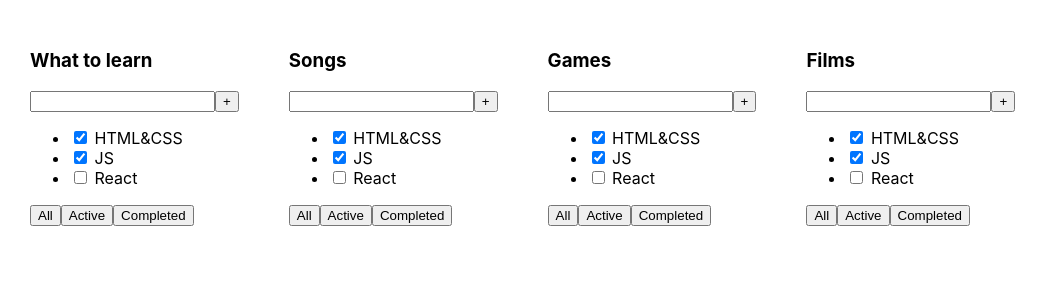
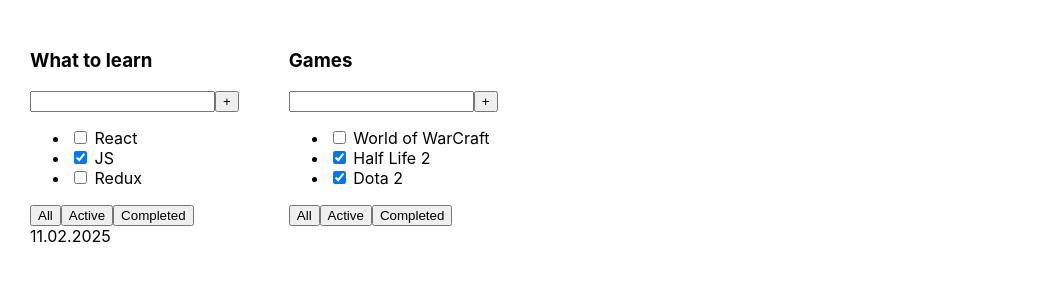
Before and after one commit to Trivium-bv/todolist_, a React (Vite) app: page / in a window 1280 px wide. Shown: the top 300 px of the page, without its empty margins (0-1048 px from the left). Built offline with nearby package versions, Linux system fonts and the light colour scheme.

Commit message:
tasks props

```diff
--- a/src/App.tsx
+++ b/src/App.tsx
@@ -1,14 +1,30 @@
 import './App.css'
 import { TodolistItem } from './TodolistItem'
 
+export type Task = {
+  id: number
+  title: string
+  isDone: boolean
+}
+
 export const App = () => {
+
+  const task1: Task[] = [
+    { id: 1, title: "React", isDone: false },
+    { id: 2, title: "JS", isDone: true },
+    { id: 1, title: "Redux", isDone: false }
+  ]
+  const task2: Task[] = [
+    { id: 1, title: "World of WarCraft", isDone: false },
+    { id: 2, title: "Half Life 2", isDone: true },
+    { id: 1, title: "Dota 2", isDone: true }
+  ]
+
   return (
-      <div className="app">
-        <TodolistItem title="What to learn"/>
-        <TodolistItem title="Songs"/>
-        <TodolistItem title="Games"/>
-        <TodolistItem title="Films"/>
-      </div>
+    <div className="app">
+      <TodolistItem title="What to learn" tasks={task1} date={"11.02.2025"}/>
+      <TodolistItem title="Games" tasks={task2} />
+    </div>
   )
 }
 
--- a/src/TodolistItem.tsx
+++ b/src/TodolistItem.tsx
@@ -1,22 +1,29 @@
+import { Task } from './App'
 import './App.css'
 
-export const TodolistItem = (props: any) => {
+type Props = {
+  title: string
+  tasks: Task[]
+  date?: string
+}
+
+export const TodolistItem = ({ title, tasks, date }: Props) => {
   return (
     <div>
-          <h3>{props.title}</h3>
+      <h3>{title}</h3>
       <div>
-            <input/>
+        <input />
         <button>+</button>
       </div>
       <ul>
         <li>
-              <input type="checkbox" checked={true}/> <span>HTML&CSS</span>
+          <input type="checkbox" checked={tasks[0].isDone} /> <span>{tasks[0].title}</span>
         </li>
         <li>
-              <input type="checkbox" checked={true}/> <span>JS</span>
+          <input type="checkbox" checked={tasks[1].isDone} /> <span>{tasks[1].title}</span>
         </li>
         <li>
-              <input type="checkbox" checked={false}/> <span>React</span>
+          <input type="checkbox" checked={tasks[2].isDone} /> <span>{tasks[2].title}</span>
         </li>
       </ul>
       <div>
@@ -24,6 +31,7 @@ export const TodolistItem = (props: any) => {
         <button>Active</button>
         <button>Completed</button>
       </div>
+      <div>{date}</div>
     </div>
   )
 }
```
Lines whose indentation alone changed are shown as unchanged.
